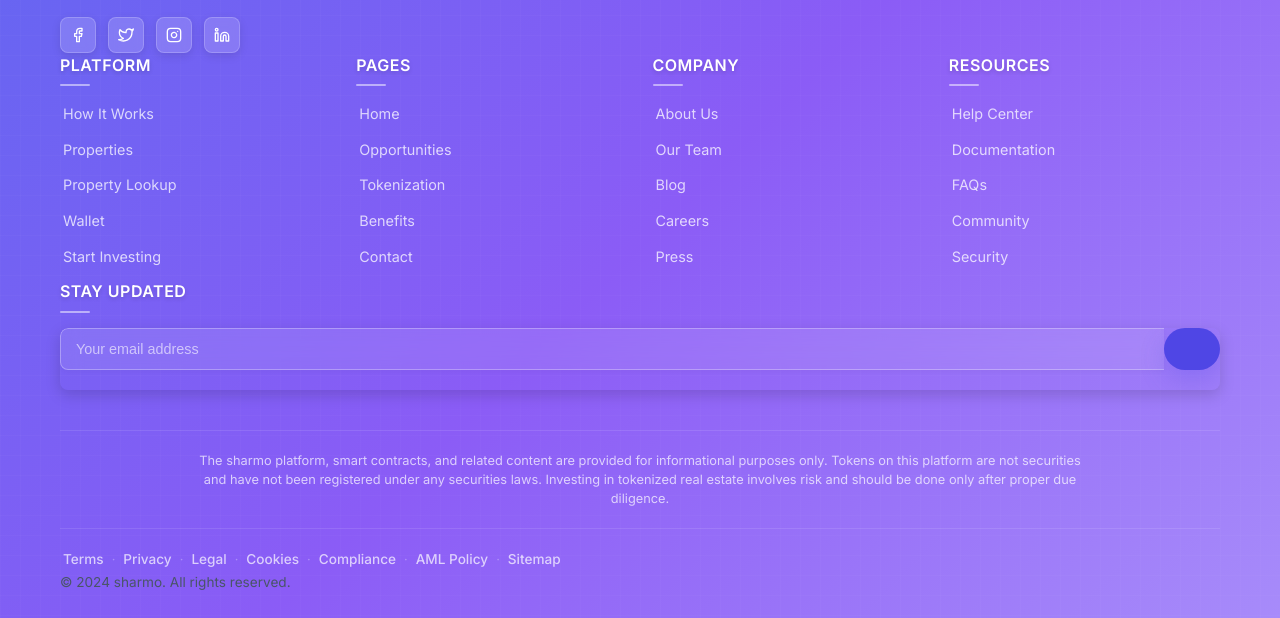
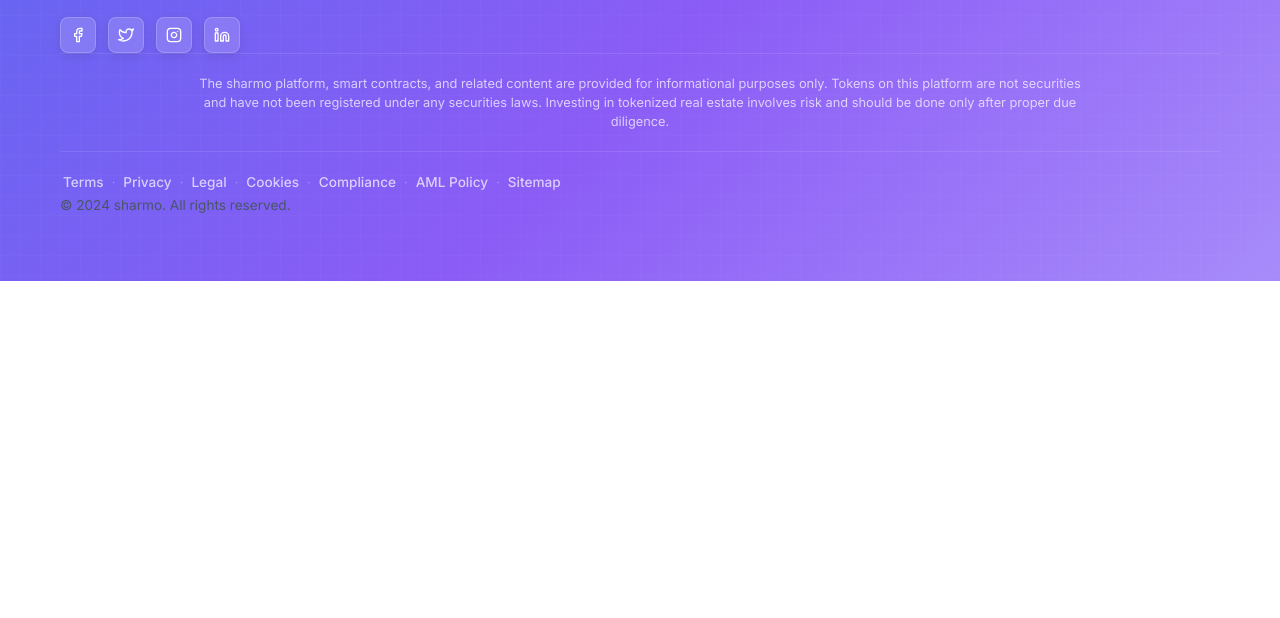
Before and after one commit to charlie-818/sharmo, a website: page wallet.html in a window 1280 px wide. Shown: the part 1151-1769 px from the top of the page. After the commit the page ends 1432 px from the top, so only its background shows below. Drawn offline with Linux system fonts and the light colour scheme; no server answers.

Commit message:
Update footer component

```diff
--- a/components/footer.html
+++ b/components/footer.html
@@ -24,68 +24,6 @@
               </div>
           </div>
 
-          <!-- Quick Links Section -->
-          <div class="footer-links-grid">
-              <!-- Platform Links -->
-              <div class="footer-links">
-                  <h4>Platform</h4>
-                  <ul>
-                      <li><a href="/#tokenization">How It Works</a></li>
-                      <li><a href="/marketplace.html">Properties</a></li>
-                      <li><a href="/property-lookup.html">Property Lookup</a></li>
-                      <li><a href="/wallet.html">Wallet</a></li>
-                      <li><a href="/invest.html">Start Investing</a></li>
-                  </ul>
-              </div>
-
-              <!-- Pages Links -->
-              <div class="footer-links">
-                  <h4>Pages</h4>
-                  <ul>
-                      <li><a href="/#hero">Home</a></li>
-                      <li><a href="/#opportunities">Opportunities</a></li>
-                      <li><a href="/#tokenization">Tokenization</a></li>
-                      <li><a href="/#benefits">Benefits</a></li>
-                      <li><a href="/#contact">Contact</a></li>
-                  </ul>
-              </div>
-
-              <!-- Company Links -->
-              <div class="footer-links">
-                  <h4>Company</h4>
-                  <ul>
-                      <li><a href="/about.html">About Us</a></li>
-                      <li><a href="/team.html">Our Team</a></li>
-                      <li><a href="/blog.html">Blog</a></li>
-                      <li><a href="/careers.html">Careers</a></li>
-                      <li><a href="/press.html">Press</a></li>
-                  </ul>
-              </div>
-
-              <!-- Resources Links -->
-              <div class="footer-links">
-                  <h4>Resources</h4>
-                  <ul>
-                      <li><a href="/help-center.html">Help Center</a></li>
-                      <li><a href="/documentation.html">Documentation</a></li>
-                      <li><a href="/faqs.html">FAQs</a></li>
-                      <li><a href="/community.html">Community</a></li>
-                      <li><a href="/security.html">Security</a></li>
-                  </ul>
-              </div>
-          </div>
-
-          <!-- Newsletter (Compact Version) -->
-          <div class="newsletter-form">
-              <h4>Stay Updated</h4>
-              <div class="form-group">
-                  <input type="email" placeholder="Your email address">
-                  <button type="submit" aria-label="Subscribe">
-                      <svg xmlns="http://www.w3.org/2000/svg" width="16" height="16" viewBox="0 0 24 24" fill="none" stroke="currentColor" stroke-width="2" stroke-linecap="round" stroke-linejoin="round"><line x1="22" y1="2" x2="11" y2="13"></line><polygon points="22 2 15 22 11 13 2 9 22 2"></polygon></svg>
-                  </button>
-              </div>
-          </div>
-      </div>
 
       <div class="legal-disclaimer">
           <p>The sharmo platform, smart contracts, and related content are provided for informational purposes only. Tokens on this platform are not securities and have not been registered under any securities laws. Investing in tokenized real estate involves risk and should be done only after proper due diligence.</p>
```
